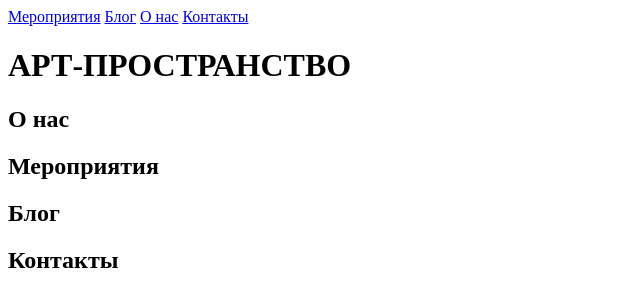
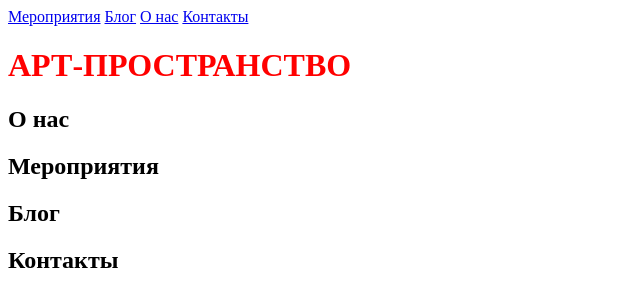
Before and after one commit to ShelDanX/study-project, a plain HTML site: page index.html in a window 1280 px wide. Shown: the whole page, without its empty margins (0-640 px from the left). Drawn offline with Linux system fonts and the light colour scheme.

Commit message:
Added styles.css

```diff
--- a/index.html
+++ b/index.html
@@ -3,6 +3,7 @@
     <head>
         <meta charset="UTF-8" />
         <title>Lenni</title>
+        <link rel="stylesheet" href="styles/styles.css"/>
     </head>
     <body>
         <header>
--- /dev/null
+++ b/styles/styles.css
@@ -0,0 +1,4 @@
+h1 {
+    color: red;
+
+}
```
